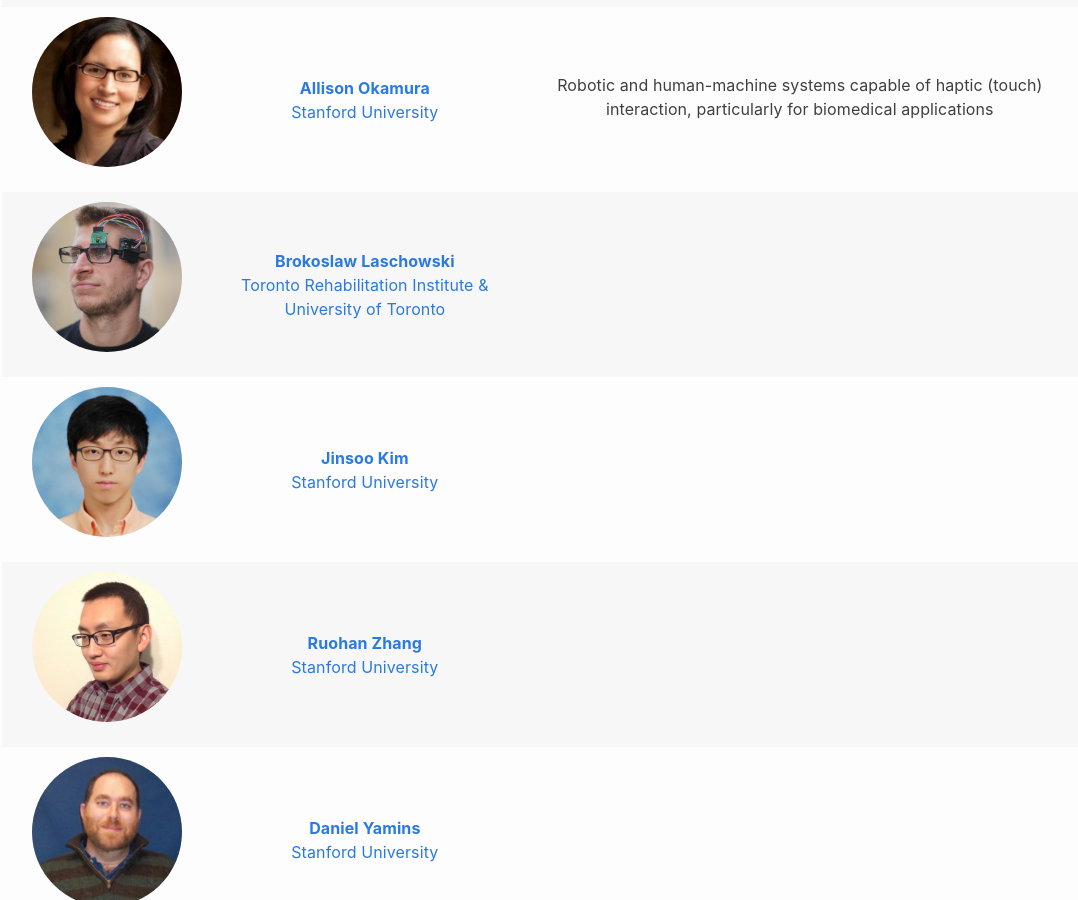
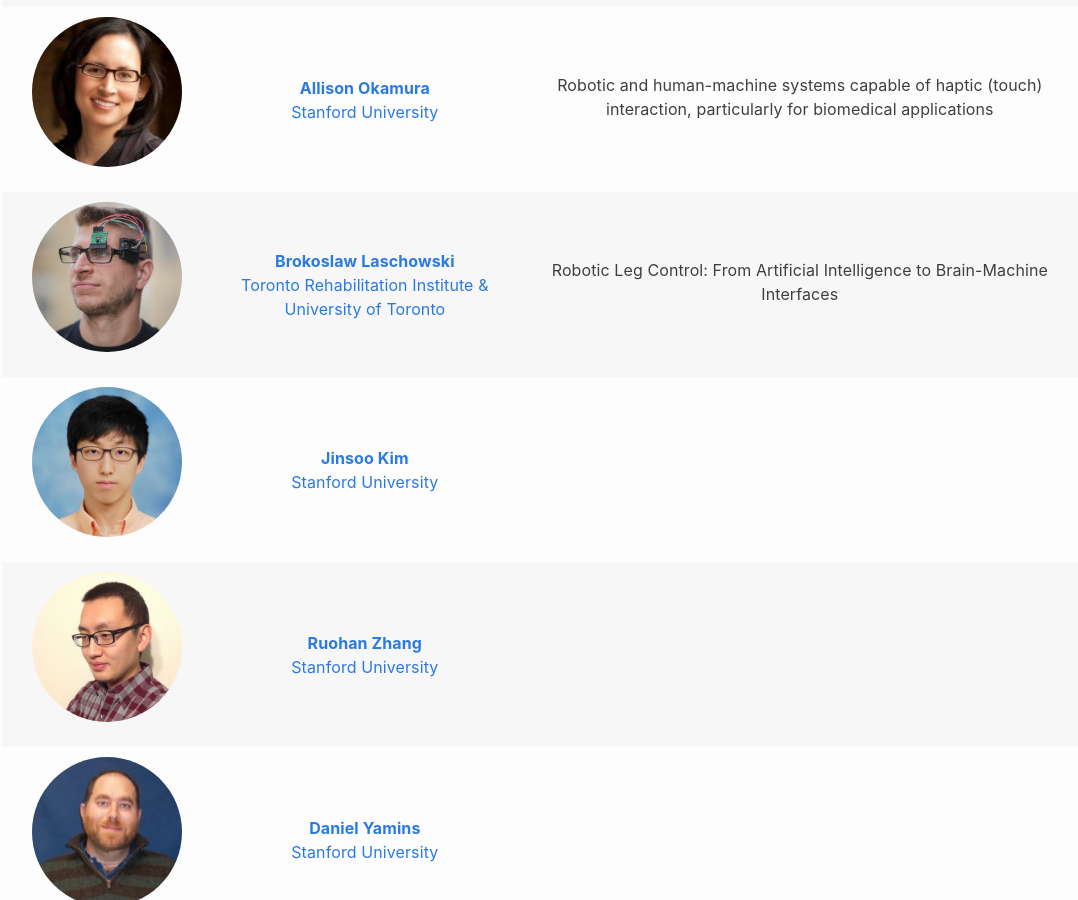
Before and after one commit to icrawearable/icrawearable.github.io, a Jekyll site: the page built from speakers.md, in a window 1280 px wide and 900 px high, scrolled down 901 px. Shown: the whole window, without its empty margins (98-1176 px from the left). Built offline with Jekyll 4.4.1, drawn with Linux system fonts in a browser that asks for light colours.

Commit message:
Update brokoslaw_laschowski.md

```diff
--- a/_speakers/brokoslaw_laschowski.md
+++ b/_speakers/brokoslaw_laschowski.md
@@ -22,3 +22,5 @@ img: brokoslaw_laschowski.png
 ---
 
 <!-- Whatever you write below will show up as the speaker's bio -->
+
+Robotic Leg Control: From Artificial Intelligence to Brain-Machine Interfaces
```
